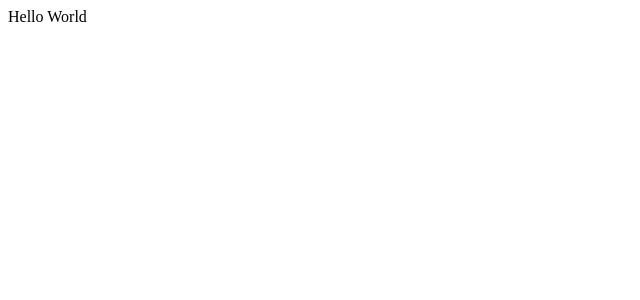
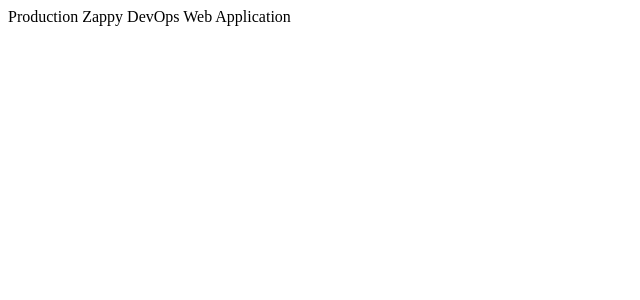
Before and after one commit to cdacosta512/my-first-static-web-app, a React (Create React App) app: page / in a window 1280 px wide. Shown: the top 300 px of the page, without its empty margins (0-640 px from the left). Built offline with nearby package versions, Linux system fonts and the light colour scheme; the HTML template or start-up script is replaced by a standard one.

Commit message:
Update App.js

```diff
--- a/src/App.js
+++ b/src/App.js
@@ -2,7 +2,8 @@
 
 function App() {
   const value = 'World';
-  return <div>Hello {value}</div>;
+  // return <div>Hello {value}</div>;
+  return <div>Production Zappy DevOps Web Application</div>;
 }
 
 export default App;
```
